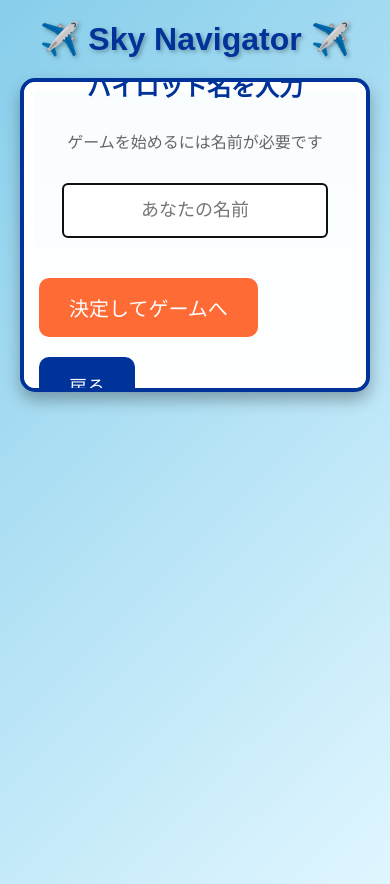
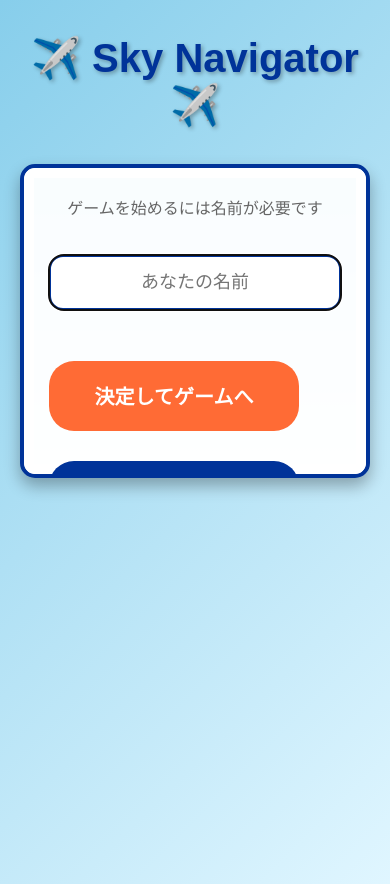
Before and after one commit to nonnon731/sky-navigator, a plain HTML site: page game.html in a window 390 px wide. Both pictures are taken after a click on the button "名前を入力". Drawn offline with Linux system fonts and the light colour scheme.

Commit message:
Optimize UI for mobile devices and increase falling object speeds

```diff
--- a/game.html
+++ b/game.html
@@ -2,7 +2,7 @@
 <html lang="ja">
 <head>
     <meta charset="UTF-8">
-    <meta name="viewport" content="width=device-width, initial-scale=1.0">
+    <meta name="viewport" content="width=device-width, initial-scale=1.0, user-scalable=no">
     <title>Sky Navigator</title>
     <style>
         body {
@@ -55,7 +55,13 @@
             }
 
             .header h1 {
-                font-size: 2em;
+                font-size: 2.5em;
+                margin: 15px 0;
+            }
+
+            .header p {
+                font-size: 1.2em;
+                margin: 10px 0;
             }
         }
 
@@ -103,46 +109,64 @@
 
         @media (max-width: 600px) {
             .overlay {
-                padding: 5px;
+                padding: 10px;
             }
 
             .overlay h2 {
-                font-size: 1.5em;
-                margin-bottom: 15px;
+                font-size: 2em;
+                margin-bottom: 20px;
             }
 
             .overlay h3 {
-                font-size: 1.2em;
-                margin-bottom: 8px;
+                font-size: 1.4em;
+                margin-bottom: 12px;
             }
 
             .menu-button {
-                padding: 12px 20px;
-                font-size: 16px;
-                margin: 8px;
+                padding: 25px 45px;
+                font-size: 22px;
+                margin: 18px;
+                min-width: 300px;
+                min-height: 80px;
+            }
+
+            .name-input {
+                padding: 18px;
+                font-size: 20px;
+                width: 320px;
             }
         }
 
         .menu-button {
-            padding: 15px 30px;
-            margin: 10px;
-            font-size: 18px;
+            padding: 20px 40px;
+            margin: 15px;
+            font-size: 20px;
             background: #003399;
             color: white;
             border: none;
-            border-radius: 10px;
+            border-radius: 25px;
             cursor: pointer;
-            transition: background 0.3s;
+            transition: all 0.3s;
+            font-weight: bold;
+            min-width: 250px;
+            min-height: 70px;
         }
 
         .menu-button:hover {
             background: #0066cc;
+            transform: translateY(-2px);
         }
 
         .name-input {
-            padding: 10px;
-            font-size: 16px;
-            border: 2px solid #003399;
+            padding: 15px;
+            font-size: 18px;
+            border: 3px solid #003399;
+            border-radius: 15px;
+            margin: 15px;
+            width: 280px;
+            max-width: 80%;
+            text-align: center;
+        }
             border-radius: 5px;
             margin: 10px;
             text-align: center;
@@ -596,7 +620,7 @@
                 y: -50,
                 width: 60,
                 height: 40,
-                speed: Math.max(3 + Math.floor(gameTime / 20), 2) // スピードを少し下げる
+                speed: Math.max(5 + Math.floor(gameTime / 15), 4) // 初期速度を上げる
             });
         }
 
@@ -619,7 +643,7 @@
                 width: itemData.size * 2,
                 height: itemData.size * 2,
                 type: type,
-                speed: Math.max(2.5 + Math.floor(gameTime / 30), 1.5) // スピードを少し下げる
+                speed: Math.max(4 + Math.floor(gameTime / 20), 3) // 初期速度を上げる
             });
         }
 
```
